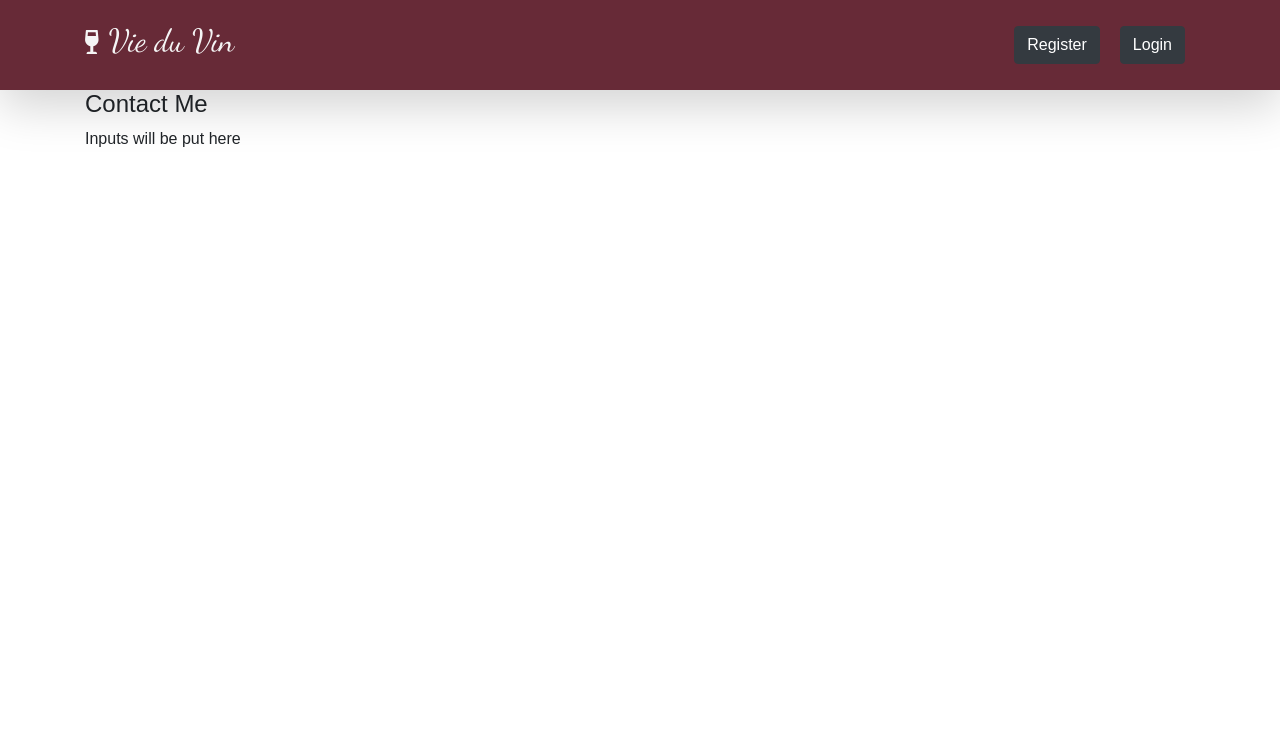
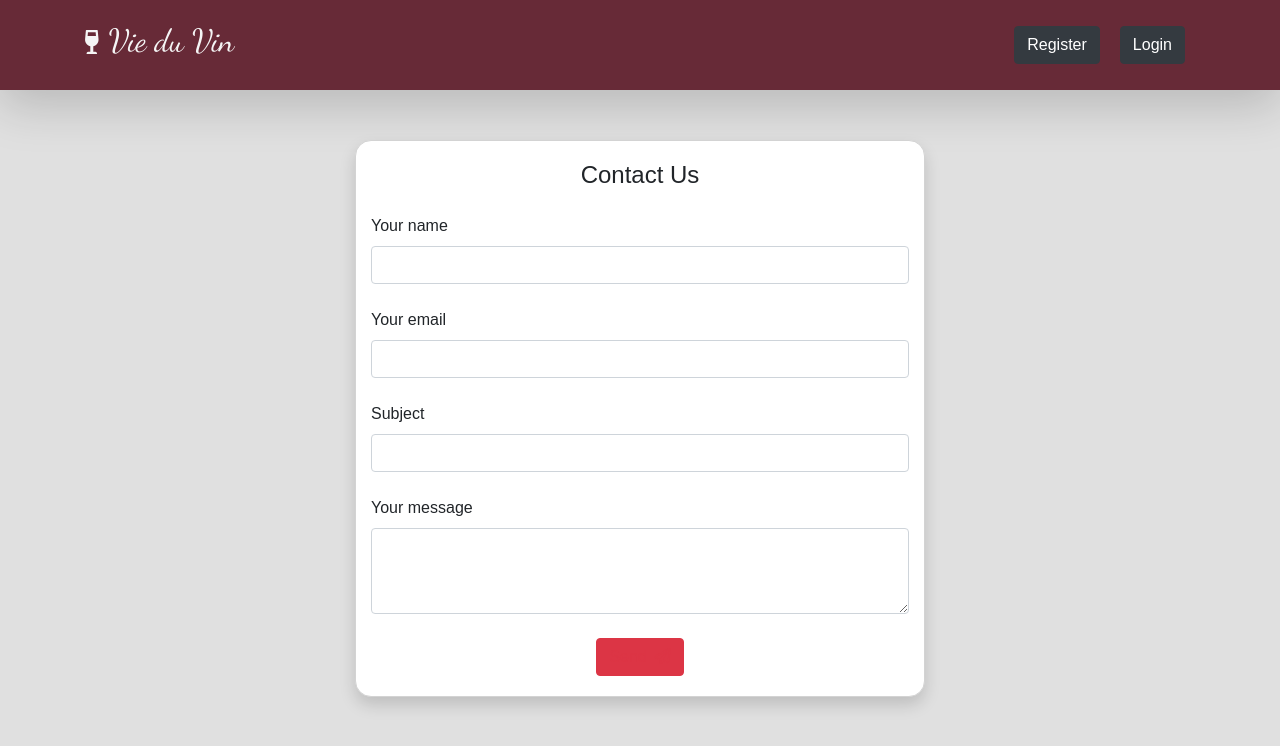
Before and after one commit to r742davis/vie_du_vin_frontend, a React (Create React App) app: page /contact in a window 1280 px wide. Shown: the top 746 px of the page. Built offline with nearby package versions, Linux system fonts and the light colour scheme; no server answers; a web font is replaced by a local one.

Commit message:
Finalized stylings for contact page and wine list page

```diff
--- a/package.json
+++ b/package.json
@@ -6,6 +6,7 @@
     "axios": "^0.18.0",
     "bootstrap": "^4.3.1",
     "cors": "^2.8.5",
+    "mdbreact": "^4.11.1",
     "package": "^1.0.1",
     "react": "^16.8.4",
     "react-dom": "^16.8.4",
--- a/src/App.css
+++ b/src/App.css
@@ -178,3 +178,16 @@ th {
 td {
   text-align: center;
 }
+
+/*** Contact Form ***/
+.contact-container {
+  margin: 50px;
+  padding: 20px;
+  border: 1px solid #d3d3d3;
+  border-radius: 1rem;
+  background: white;
+}
+.contact-background {
+  background: #e0e0e0;
+  height: 200vh;
+}
--- a/src/components/EditModal.js
+++ b/src/components/EditModal.js
@@ -18,7 +18,13 @@ class EditModal extends Component {
     modalOpen: false,
     name: this.props.wineName,
     price: this.props.winePrice,
-    value: this.props.wineType
+    value: this.props.wineType,
+    region: this.props.region,
+    vintage: this.props.vintage,
+    producer: this.props.producer,
+    alcoholPercent: this.props.alcoholPercent,
+    tastingNotes: this.props.tastingNotes,
+    grape: this.props.grape
   }
 
   toggleModal = () => {
@@ -42,7 +48,13 @@ class EditModal extends Component {
     const updatedWine = {
       name: this.state.name,
       type: this.state.value,
-      price: this.state.price
+      price: this.state.price,
+      region: this.state.region,
+      vintage: this.state.vintage,
+      producer: this.state.producer,
+      alcoholPercent: this.state.alcoholPercent,
+      tastingNotes: this.state.tastingNotes,
+      grape: this.state.grape
     }
 
     //Update wine
@@ -104,6 +116,67 @@ class EditModal extends Component {
                     onChange={this.onChange}
                   />
                 </FormGroup>
+                <FormGroup>
+                  <Label for="producer">Producer</Label>
+                  <Input
+                    type="text"
+                    name="producer"
+                    id="producer"
+                    value={this.state.producer}
+                    onChange={this.onChange}
+                  />
+                </FormGroup>
+                <FormGroup>
+                  <Label for="region">Region</Label>
+                  <Input
+                    type="text"
+                    name="region"
+                    id="region"
+                    value={this.state.region}
+                    onChange={this.onChange}
+                  />
+                </FormGroup>
+                <FormGroup>
+                  <Label for="vintage">Vintage</Label>
+                  <Input
+                    type="number"
+                    name="vintage"
+                    id="vintage"
+                    value={this.state.vintage}
+                    onChange={this.onChange}
+                  />
+                </FormGroup>
+                <FormGroup>
+                  <Label for="alcoholPercent">Alcohol Percentage</Label>
+                  <Input
+                    type="number"
+                    name="alcoholPercent"
+                    id="alcoholPercent"
+                    value={this.state.alcoholPercent}
+                    onChange={this.onChange}
+                  />
+                </FormGroup>
+                <FormGroup>
+                  <Label for="tastingNotes">Tasting Notes</Label>
+                  <Input
+                    type="text"
+                    name="tastingNotes"
+                    id="tastingNotes"
+                    value={this.state.tastingNotes}
+                    onChange={this.onChange}
+                  />
+                </FormGroup>
+                <FormGroup>
+                  <Label for="grape">Grape</Label>
+                  <Input
+                    type="text"
+                    name="grape"
+                    id="grape"
+                    value={this.state.grape}
+                    placeholder="Type of grape?"
+                    onChange={this.onChange}
+                  />
+                </FormGroup>
               </Form>
 
                 <ModalFooter>
--- a/src/components/WineList.js
+++ b/src/components/WineList.js
@@ -86,6 +86,12 @@ class WineList extends Component {
                         wineName = {name}
                         wineType = {type}
                         winePrice = {price}
+                        producer = {producer}
+                        region = {region}
+                        vintage ={vintage}
+                        alcoholPercent = {alcoholPercent}
+                        tastingNotes = {tastingNotes}
+                        grape = {grape}
                       />
                     </div>
 
--- a/src/components/pages/Contact.js
+++ b/src/components/pages/Contact.js
@@ -1,15 +1,68 @@
-import React from 'react';
-import { Container } from 'reactstrap';
+import React from "react";
+import { MDBContainer, MDBRow, MDBCol, MDBBtn, MDBIcon } from 'mdbreact';
 
 const Contact = () => {
   return (
-    <Container>
-      <div>
-        <h4>Contact Me</h4>
-        <p>Inputs will be put here</p>
-      </div>
-    </Container>
-  )
-}
+    <div className="contact-background">
+    <MDBContainer>
+      <MDBRow center>
+        <MDBCol md="6" className="shadow z-depth-7 contact-container">
+          <form>
+            <p className="h4 text-center mb-4">Contact Us</p>
+            <label htmlFor="defaultFormContactNameEx" className="grey-text">
+              Your name
+            </label>
+            <input
+              type="text"
+              id="defaultFormContactNameEx"
+              className="form-control"
+            />
+            <br />
+            <label htmlFor="defaultFormContactEmailEx" className="grey-text">
+              Your email
+            </label>
+            <input
+              type="email"
+              id="defaultFormContactEmailEx"
+              className="form-control"
+            />
+            <br />
+            <label
+              htmlFor="defaultFormContactSubjectEx"
+              className="grey-text"
+            >
+              Subject
+            </label>
+            <input
+              type="text"
+              id="defaultFormContactSubjectEx"
+              className="form-control"
+            />
+            <br />
+            <label
+              htmlFor="defaultFormContactMessageEx"
+              className="grey-text"
+            >
+              Your message
+            </label>
+            <textarea
+              type="text"
+              id="defaultFormContactMessageEx"
+              className="form-control"
+              rows="3"
+            />
+            <div className="text-center mt-4">
+              <MDBBtn color="danger" outline type="submit">
+                Send
+                <MDBIcon far icon="paper-plane" className="ml-2" />
+              </MDBBtn>
+            </div>
+          </form>
+        </MDBCol>
+      </MDBRow>
+    </MDBContainer>
+    </div>
+  );
+};
 
-export default Contact
+export default Contact;
```
Also changed, not shown: 1 other file (tests, documents, lock files or other folders).
